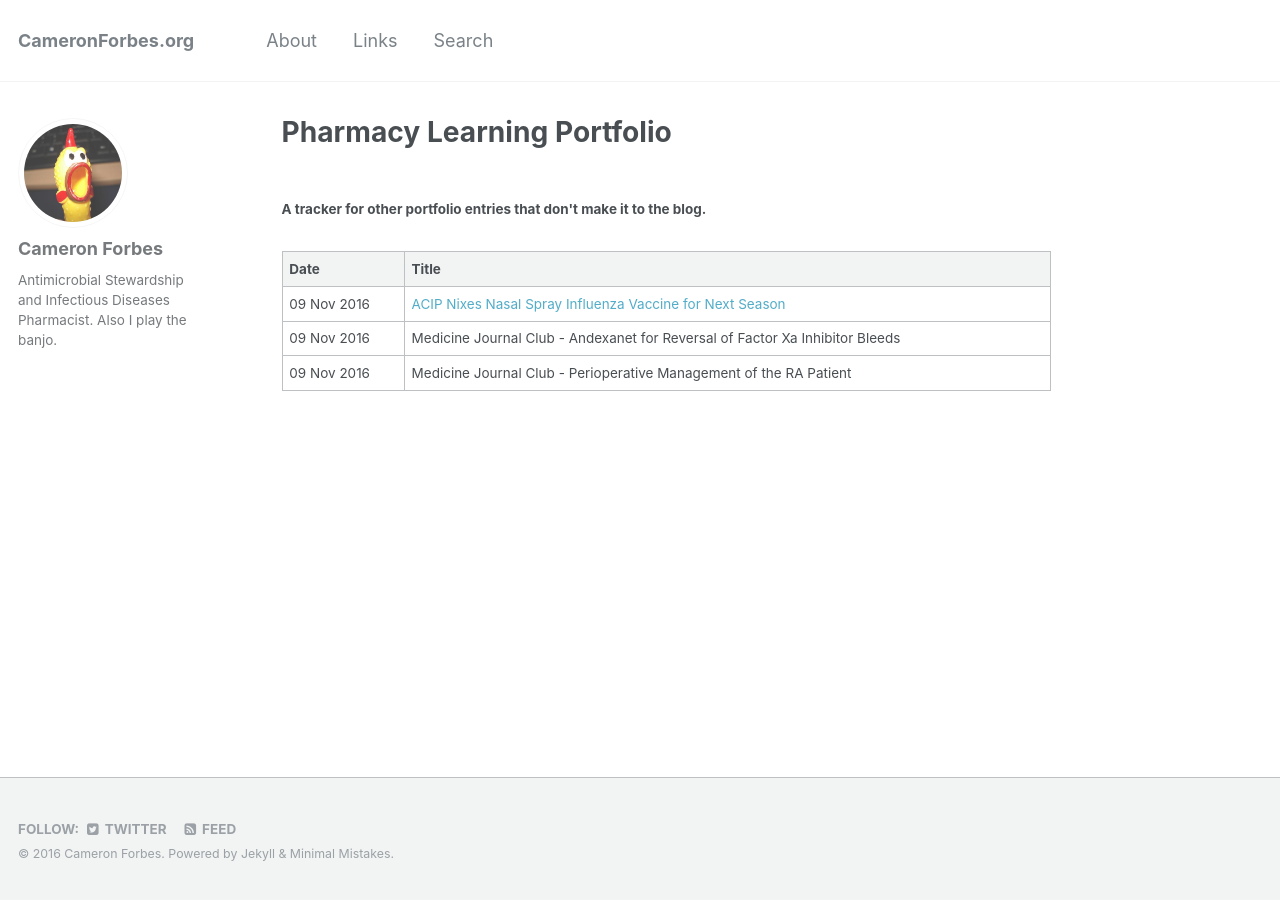
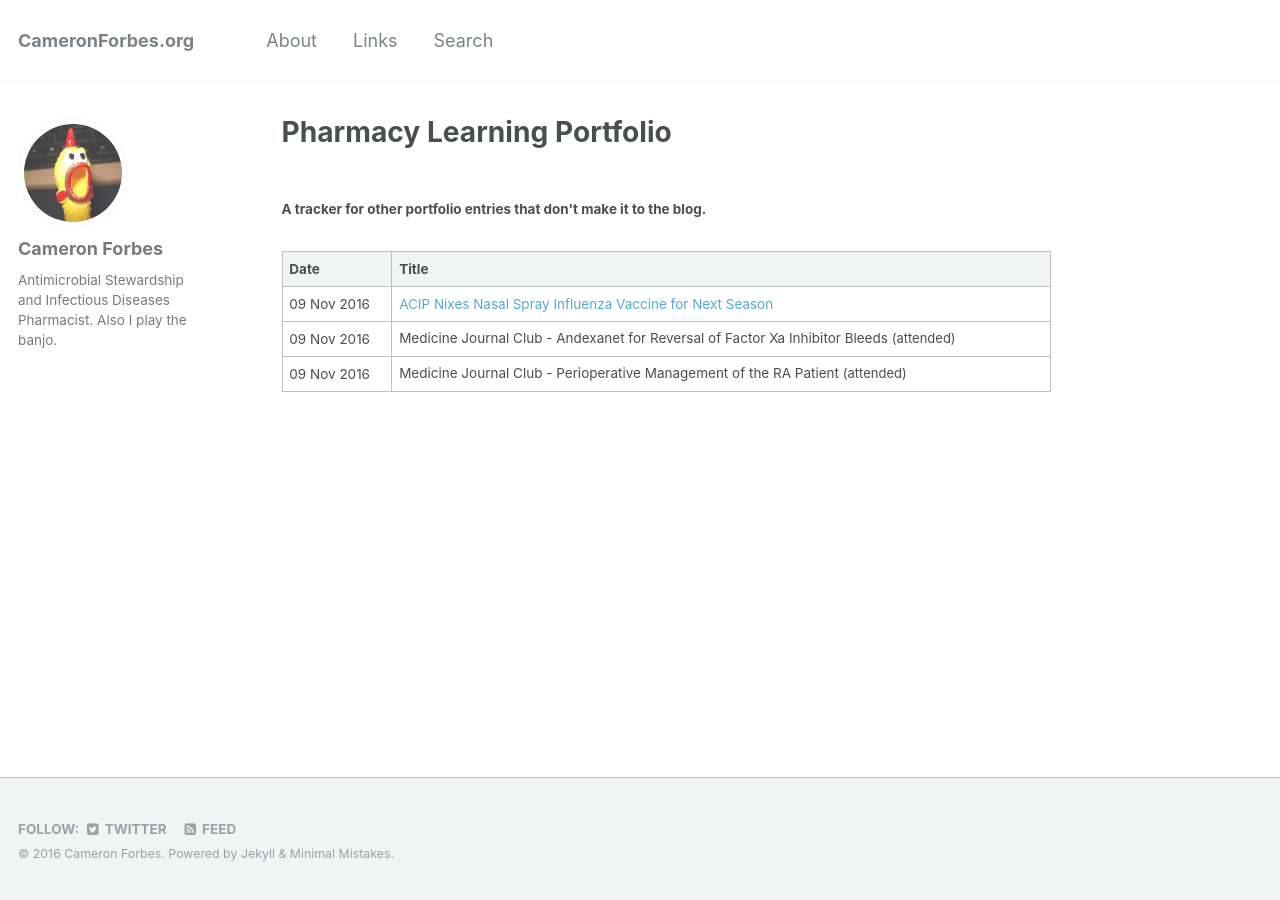
Before and after one commit to BanjoCam/banjocam.github.io, a Jekyll site: the page built from _pages/log.html, in a window 1280 px wide. Built offline with Jekyll 4.4.1, drawn with Linux system fonts in a browser that asks for light colours.

Commit message:
log updatE

```diff
--- a/_data/portfolio.yaml
+++ b/_data/portfolio.yaml
@@ -1,9 +1,12 @@
 - date: 2016-11-9
   title: Medicine Journal Club - Perioperative Management of the RA Patient
+  action: attended
 
 - date: 2016-11-9
   title: Medicine Journal Club - Andexanet for Reversal of Factor Xa Inhibitor Bleeds
+  action: attended
 
 - date: 2016-11-9
   title: ACIP Nixes Nasal Spray Influenza Vaccine for Next Season
   link: http://www.medscape.com/viewarticle/865244
+  action: read
--- a/_pages/log.html
+++ b/_pages/log.html
@@ -18,7 +18,7 @@ title: "Pharmacy Learning Portfolio"
         <tr>
             <td>{{ entry.date | date_to_string }}</td>
             {% if entry.link == null %}
-            <td>{{ entry.title }}</td>
+            <td>{{ entry.title }} <span style="font-size: small">({{ entry.action }})</span></td>
             {% else %}
             <td><a href="{{ entry.link }}" target="_blank">{{ entry.title }}</td>
             {% endif %}
```
